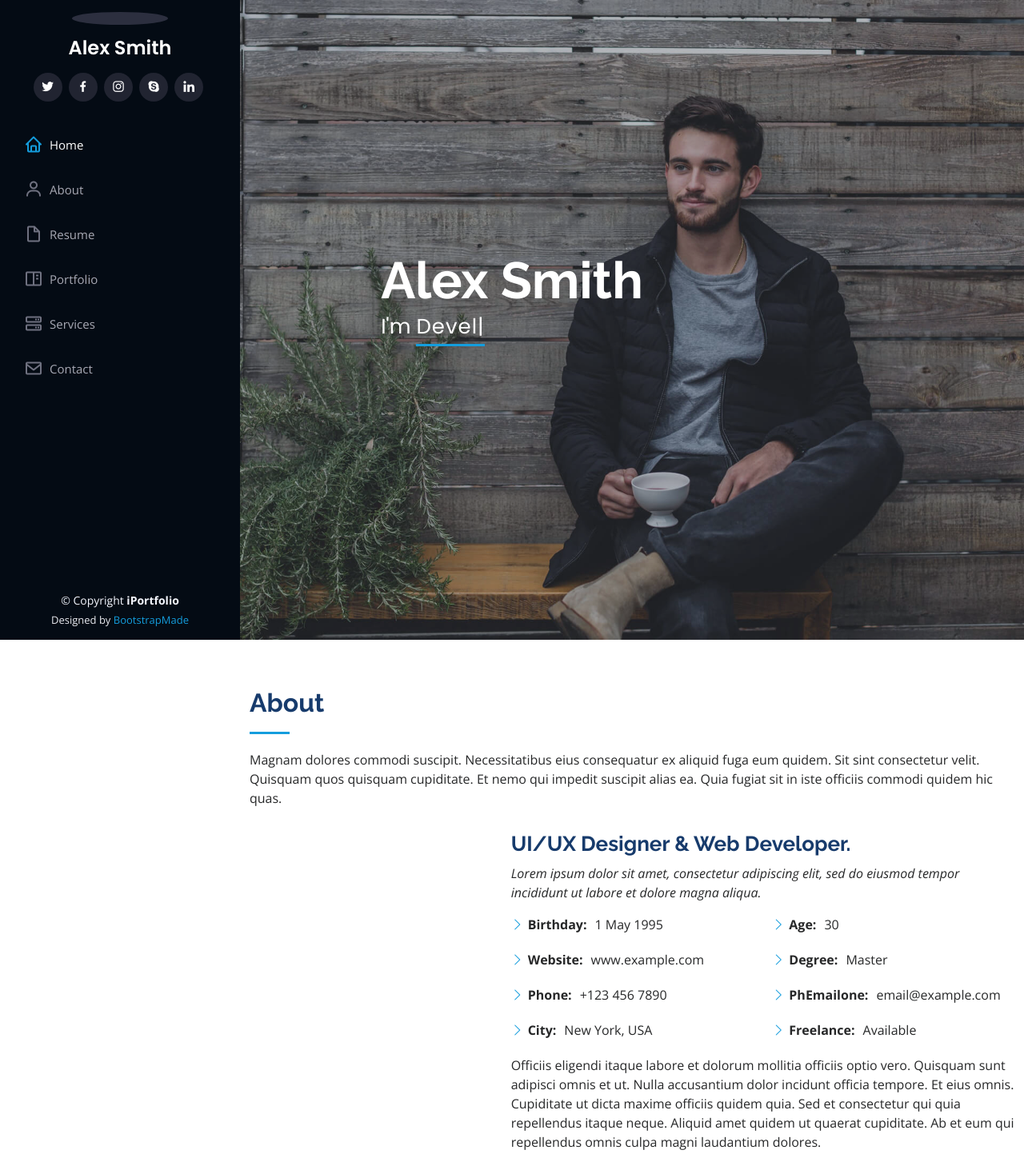
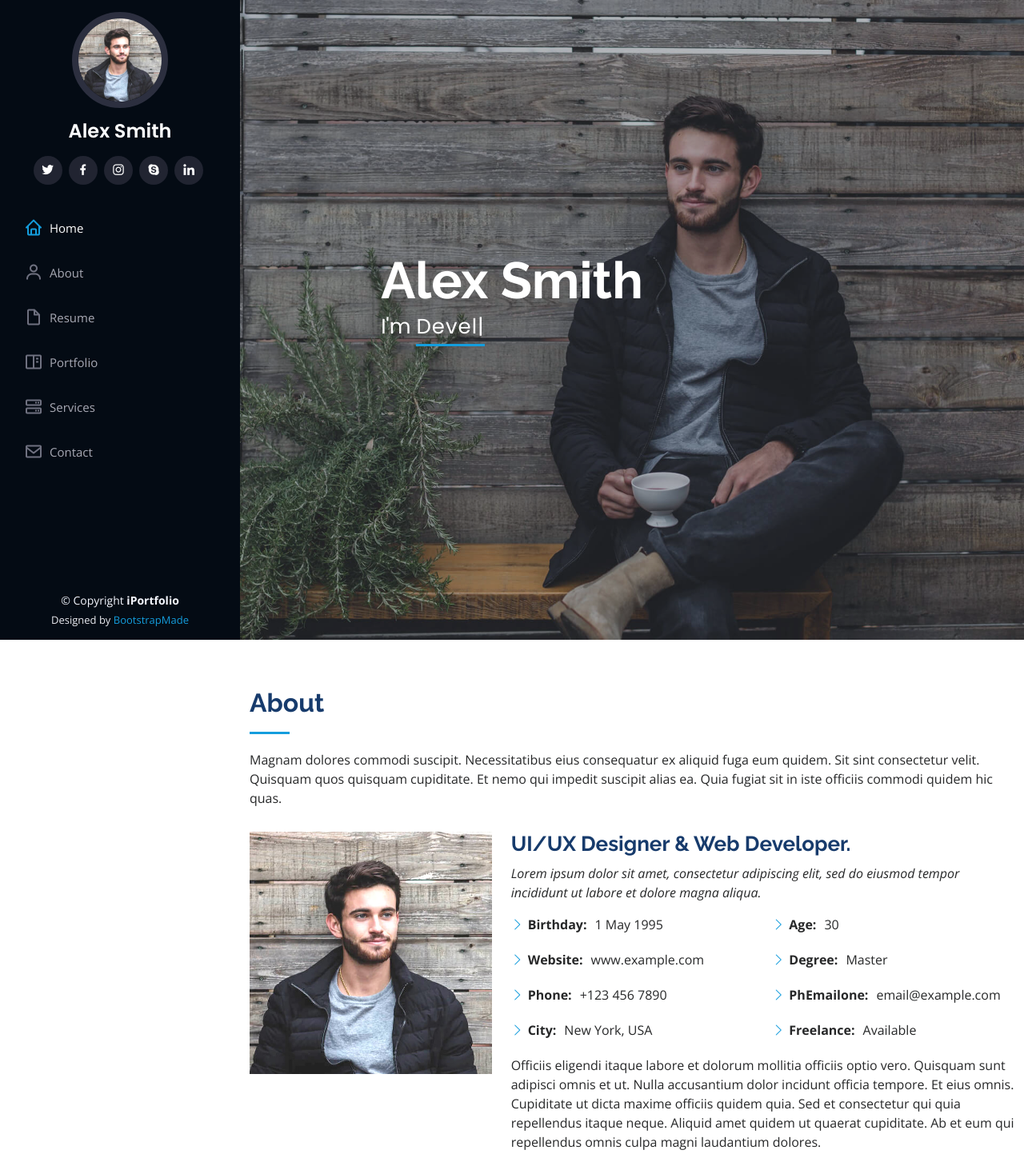
Before and after one commit to Arif105cho/arifcv, a plain HTML site: page index.html in a window 1280 px wide. Shown: the top 1443 px of the page at 80% size. Drawn offline with nearby package versions, Linux system fonts and the light colour scheme.

```diff
--- a/index.html
+++ b/index.html
@@ -10,8 +10,8 @@
   <meta content="" name="keywords">
 
   <!-- Favicons -->
-  <link href="favicon.png" rel="icon">
-  <link href="apple-touch-icon.png" rel="apple-touch-icon">
+  <link href="img/favicon.png" rel="icon">
+  <link href="img/apple-touch-icon.png" rel="apple-touch-icon">
 
   <!-- Google Fonts -->
   <link href="https://fonts.googleapis.com/css?family=Open+Sans:300,300i,400,400i,600,600i,700,700i|Raleway:300,300i,400,400i,500,500i,600,600i,700,700i|Poppins:300,300i,400,400i,500,500i,600,600i,700,700i" rel="stylesheet">
@@ -46,7 +46,7 @@
     <div class="d-flex flex-column">
 
       <div class="profile">
-        <img src="profile-img.jpg" alt="" class="img-fluid rounded-circle">
+        <img src="img/profile-img.jpg" alt="" class="img-fluid rounded-circle">
         <h1 class="text-light"><a href="index.html">Alex Smith</a></h1>
         <div class="social-links mt-3 text-center">
           <a href="#" class="twitter"><i class="bx bxl-twitter"></i></a>
@@ -91,7 +91,7 @@
 
         <div class="row">
           <div class="col-lg-4" data-aos="fade-right">
-            <img src="profile-img.jpg" class="img-fluid" alt="">
+            <img src="img/profile-img.jpg" class="img-fluid" alt="">
           </div>
           <div class="col-lg-8 pt-4 pt-lg-0 content" data-aos="fade-left">
             <h3>UI/UX Designer &amp; Web Developer.</h3>
```
